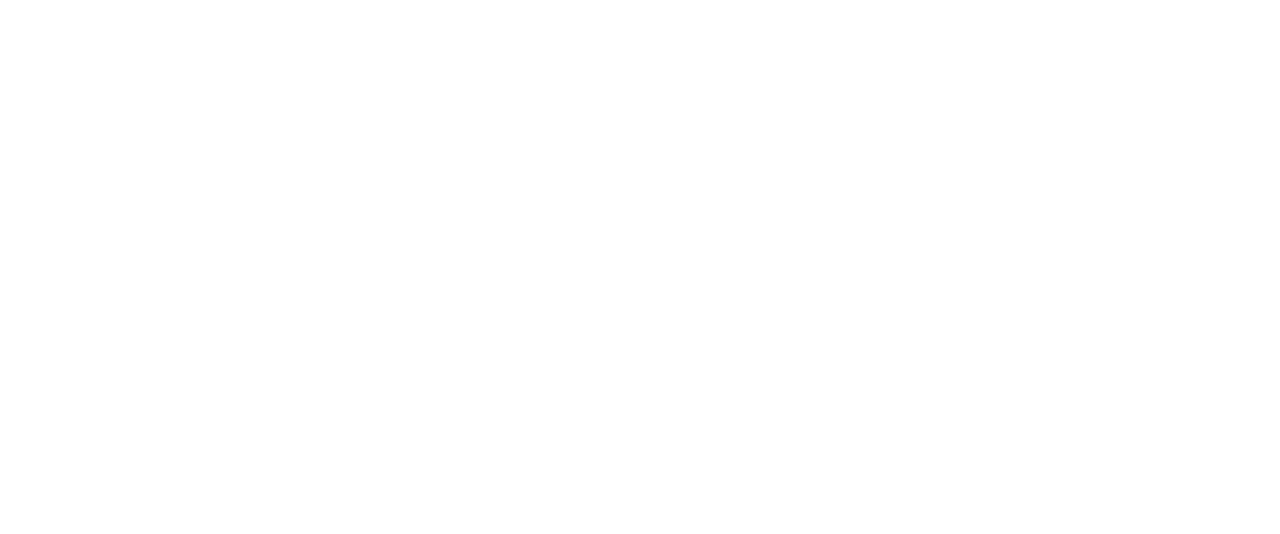
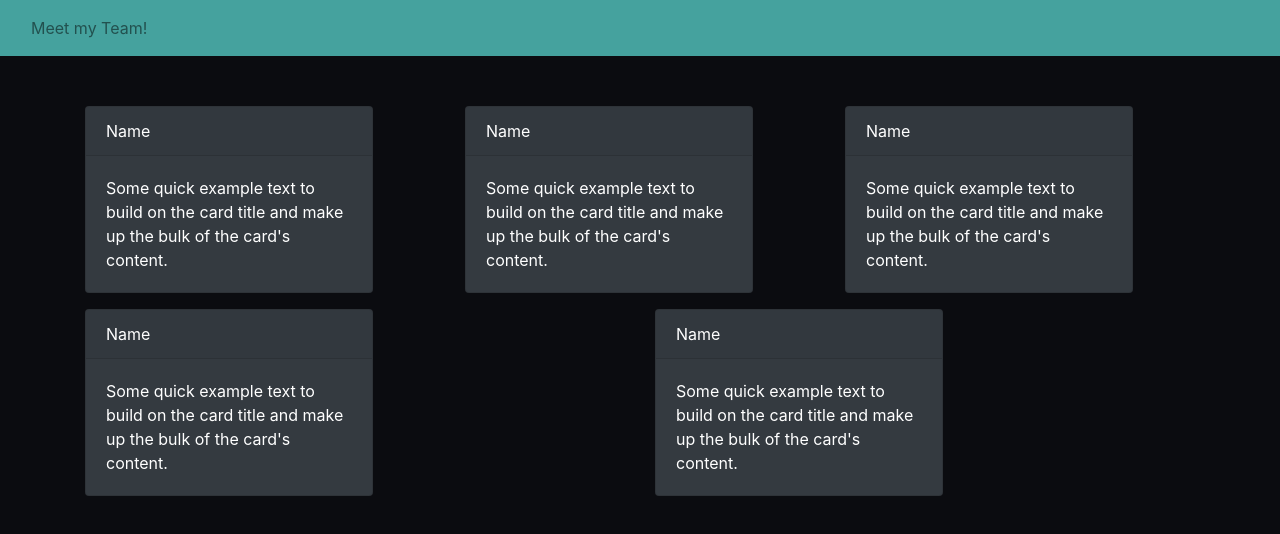
Before and after one commit to justpeachy8688/team-mate, a website: page index.html in a window 1280 px wide. Drawn offline with nearby package versions, Linux system fonts and the light colour scheme.

Commit message:
push for LA

```diff
--- a/index.html
+++ b/index.html
@@ -1,16 +1,98 @@
 <!DOCTYPE html>
 <html lang="en">
+
 <head>
     <meta charset="UTF-8">
     <meta name="viewport" content="width=device-width, initial-scale=1.0">
-    <title>TEAM-MATEß</title>
+    <title>TEAM-MATE</title>
+    <link rel="stylesheet" href="https://cdn.jsdelivr.net/npm/bootstrap@4.5.3/dist/css/bootstrap.min.css"
+        integrity="sha384-TX8t27EcRE3e/ihU7zmQxVncDAy5uIKz4rEkgIXeMed4M0jlfIDPvg6uqKI2xXr2" crossorigin="anonymous">
+    <style>
+        body {
+            background-color: #0B0C10;
+            color: #C5C6C7
+        }
+
+        nav {
+            background-color: #45A29E;
+        }
+
+        .container {
+            padding-top: 50px;
+        }
+    </style>
 </head>
+
 <body>
 
     <header>
-<nav>
+        <!--NAVBAR-->
+        <nav class="navbar navbar-light">
+            <div class="container-fluid">
+                <span class="navbar-text">
+                    Meet my Team!
+                </span>
+            </div>
+        </nav>
+    </header>
 
-</nav>
-    </header>
+    <!--CARDS-->
+    <div class="container">
+        <div class="row">
+            <div class="col-4">
+                <div class="card text-white bg-dark mb-3" style="max-width: 18rem;">
+                    <div class="card-header">Name</div>
+                    <div class="card-body">
+                        <p class="card-text">Some quick example text to build on the card title and make up the bulk of
+                            the card's
+                            content.</p>
+                    </div>
+                </div>
+            </div>
+            <div class="col-4">
+                <div class="card text-white bg-dark mb-3" style="max-width: 18rem;">
+                    <div class="card-header">Name</div>
+                    <div class="card-body">
+                        <p class="card-text">Some quick example text to build on the card title and make up the bulk of
+                            the card's
+                            content.</p>
+                    </div>
+                </div>
+            </div>
+            <div class="col-4">
+                <div class="card text-white bg-dark mb-3" style="max-width: 18rem;">
+                    <div class="card-header">Name</div>
+                    <div class="card-body">
+                        <p class="card-text">Some quick example text to build on the card title and make up the bulk of
+                            the card's
+                            content.</p>
+                    </div>
+                </div>
+            </div>
+        </div>
+        <div class="row">
+            <div class="col-6">
+                <div class="card text-white bg-dark mb-3" style="max-width: 18rem;">
+                    <div class="card-header">Name</div>
+                    <div class="card-body">
+                        <p class="card-text">Some quick example text to build on the card title and make up the bulk of
+                            the card's
+                            content.</p>
+                    </div>
+                </div>
+            </div>
+            <div class="col-6">
+                <div class="card text-white bg-dark mb-3" style="max-width: 18rem;">
+                    <div class="card-header">Name</div>
+                    <div class="card-body">
+                        <p class="card-text">Some quick example text to build on the card title and make up the bulk of
+                            the card's
+                            content.</p>
+                    </div>
+                </div>
+            </div>
+        </div>
+    </div>
 </body>
+
 </html>
--- a/index.js
+++ b/index.js
@@ -112,11 +112,15 @@ function addMoreEmployees() {
             }
 
         })
-        addMoreEmployees();
     })
 
 }
 
+const getInternCard = function (employeeArray) {
+    //return ``
+}
+
+console.log(getInternCard(employeeArray));
 /**
  * ENTRY POINT
  */
```
